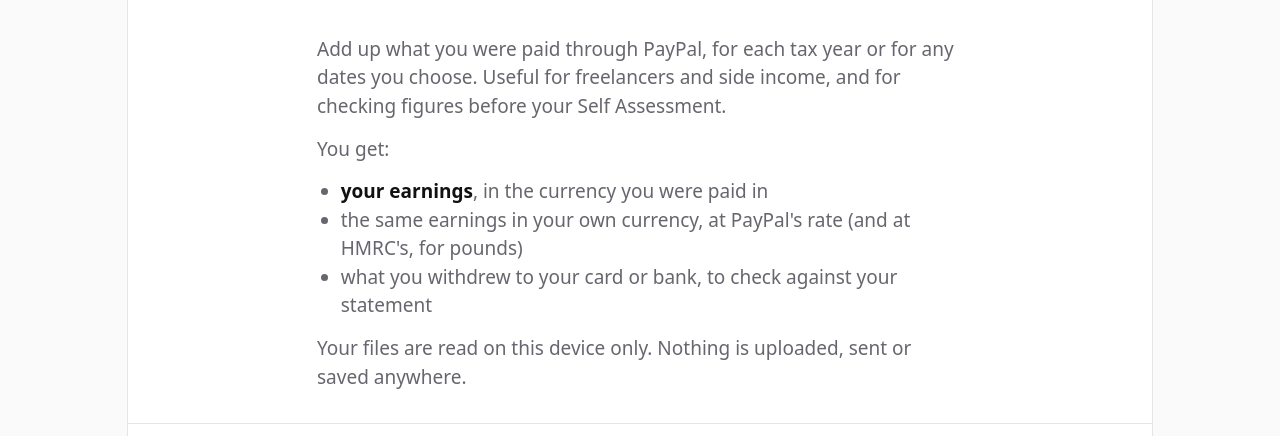
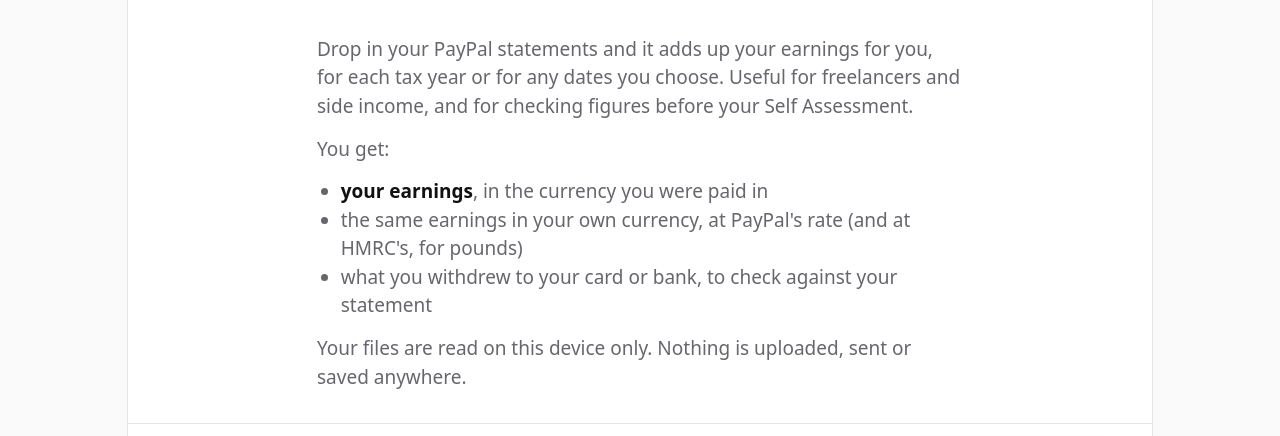
Before and after one commit to PSYEONE/paypal-income-calculator, a website built with Vite: page index.html in a window 1280 px wide. Shown: the part 206-642 px from the top of the page. Built offline with nearby package versions, Linux system fonts and the light colour scheme.

Commit message:
Reword the intro so the tool does the adding up
"Drop in your PayPal statements and it adds up your earnings for you"
instead of "Add up what you were paid". Google's description now starts
with "Free PayPal income calculator", the phrase people search for.

Co-Authored-By: Claude Opus 5.5 <noreply@anthropic.com>

```diff
--- a/index.html
+++ b/index.html
@@ -3,7 +3,7 @@
   <head>
     <meta charset="UTF-8" />
     <meta name="viewport" content="width=device-width, initial-scale=1.0" />
-    <meta name="description" content="Add up your PayPal income for your Self Assessment tax return. Earnings per UK tax year, converted to pounds at PayPal's and HMRC's rates. Free, and your files never leave your device." />
+    <meta name="description" content="Free PayPal income calculator for your Self Assessment. Drop in your PayPal statements and it adds up your earnings for each UK tax year, in pounds at PayPal's and HMRC's rates. Your files never leave your device." />
     <title>Gig Income: PayPal income calculator for Self Assessment</title>
     <link rel="canonical" href="https://gigincome.app/" />
     <!-- Google shows an icon in search results only if its size is a multiple of 48px. -->
@@ -17,7 +17,7 @@
     <meta property="og:site_name" content="Gig Income" />
     <meta property="og:url" content="https://gigincome.app/" />
     <meta property="og:title" content="Gig Income: PayPal income calculator for Self Assessment" />
-    <meta property="og:description" content="Add up what you were paid through PayPal, per tax year or any dates you choose. Free, and your files never leave your device." />
+    <meta property="og:description" content="Drop in your PayPal statements and it adds up your earnings for each tax year or any dates you choose. Free, and your files never leave your device." />
     <meta property="og:image" content="https://gigincome.app/og-image.png" />
     <meta property="og:image:width" content="1200" />
     <meta property="og:image:height" content="630" />
--- a/src/ui/welcome.ts
+++ b/src/ui/welcome.ts
@@ -22,7 +22,7 @@ export const WELCOME = {
   /** What it is, in the words people search for. Shown under the name. */
   tagline: 'PayPal income calculator for Self Assessment',
   intro:
-    'Add up what you were paid through PayPal, for each tax year or for any dates you choose. ' +
+    'Drop in your PayPal statements and it adds up your earnings for you, for each tax year or for any dates you choose. ' +
     'Useful for freelancers and side income, and for checking figures before your Self Assessment.',
   youGet: [
     [{ strong: 'your earnings' }, ', in the currency you were paid in'],
```
